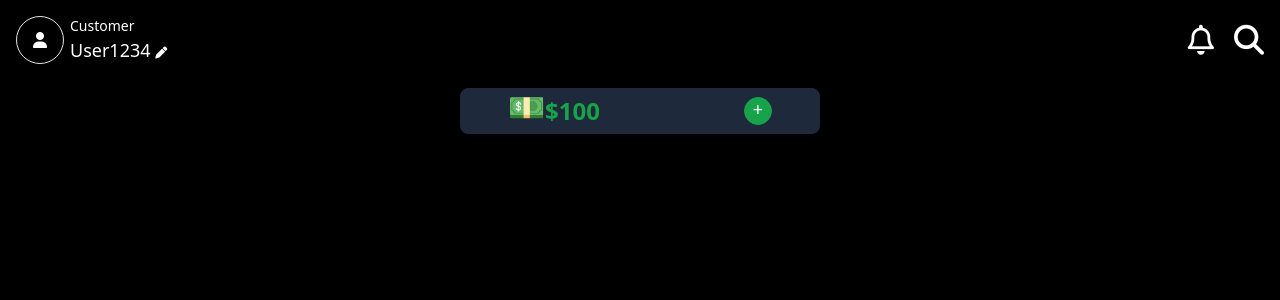
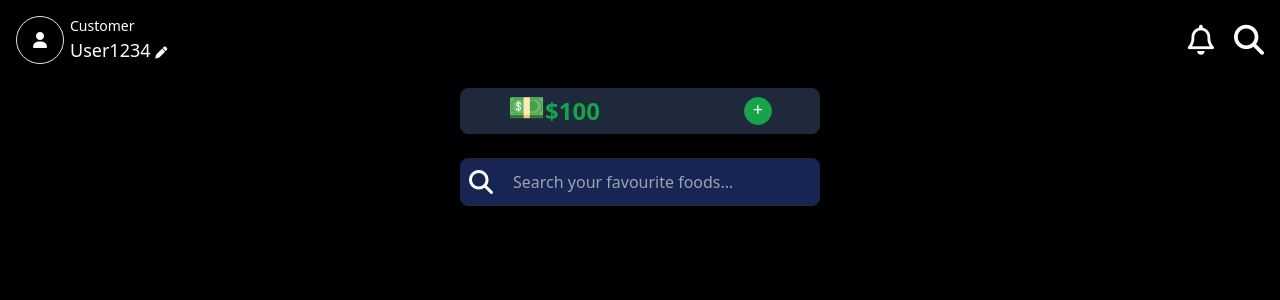
Before and after one commit to mA4rK0/portfolio-Order-Food-App, a React (Vite) app: page / in a window 1280 px wide. Shown: the top 300 px of the page. Built offline with nearby package versions, Linux system fonts and the light colour scheme.

Commit message:
Adding a search bar.

```diff
--- a/src/App.jsx
+++ b/src/App.jsx
@@ -4,6 +4,7 @@ import Notification from "./components/Notification";
 import Search from "./components/Search";
 import FormUsername from "./components/FormUsername";
 import Money from "./components/Money";
+import SearchBar from "./components/SearchBar";
 
 function App() {
   const [isAppear, setAppear] = useState(false);
@@ -33,9 +34,10 @@ function App() {
             <Search />
           </section>
         </section>
-        <section className="border-slate-800 bg-slate-800 justify-center items-center text-white border rounded-lg min-[320px]:w-[360px] mx-auto mt-6">
+        <section className="border-primary bg-primary justify-center items-center text-white border rounded-lg min-[320px]:w-[360px] mx-auto mt-6">
           <Money />
         </section>
+        <SearchBar />
       </section>
       {isAppear && <FormUsername cancel={handleAppear} submit={changeName} setAppear={setAppear} username={username} />}
     </>
--- a/src/components/FormUsername.jsx
+++ b/src/components/FormUsername.jsx
@@ -34,7 +34,7 @@ const FormUsername = ({ cancel, submit, setAppear, username }) => {
             <label htmlFor="name" className="font-bold text-md">
               Name
             </label>
-            <input type="text" onChange={handleChange} value={inputValue} id="name" className="w-full bg-cyan-700 rounded-md p-1 opacity-95 focus:outline-none focus:ring-white focus:ring-1 focus:border-white" />
+            <input type="text" onChange={handleChange} value={inputValue} id="name" className="w-full bg-input rounded-md p-1 opacity-95 focus:outline-none focus:ring-white focus:ring-1 focus:border-white" />
           </section>
           <section className="buttons flex flex-wrap justify-center gap-x-44 mt-5 xl:gap-x-60 lg:gap-x-72 md:gap-x-60 min-[320px]:gap-x-24">
             <button className="border-2 border-white rounded-md px-4 py-1 ease-in-out duration-300 transition hover:bg-yes hover:border-yes" type="submit">
--- a/src/components/Notification.jsx
+++ b/src/components/Notification.jsx
@@ -2,7 +2,9 @@ function Notification() {
   return (
     <>
       <section className="notification">
-        <i className="fa-regular fa-bell"></i>
+        <button>
+          <i className="fa-regular fa-bell"></i>
+        </button>
       </section>
     </>
   );
--- a/src/components/Search.jsx
+++ b/src/components/Search.jsx
@@ -2,7 +2,9 @@ function Search() {
   return (
     <>
       <section className="search">
-        <i className="fa-solid fa-magnifying-glass"></i>
+        <button>
+          <i className="fa-solid fa-magnifying-glass"></i>
+        </button>
       </section>
     </>
   );
--- /dev/null
+++ b/src/components/SearchBar.jsx
@@ -0,0 +1,16 @@
+function SearchBar() {
+  return (
+    <>
+      <form action="">
+        <section className="border-primary h-12 bg-input text-white border rounded-lg min-[320px]:w-[360px] mx-auto mt-6 flex flex-wrap">
+          <button className="pl-2 pr-5 text-2xl">
+            <i className="fa-solid fa-magnifying-glass"></i>
+          </button>
+          <input type="text" className="w-[84%] focus:outline-none rounded-lg bg-input" placeholder="Search your favourite foods..." />
+        </section>
+      </form>
+    </>
+  );
+}
+
+export default SearchBar;
--- a/tailwind.config.js
+++ b/tailwind.config.js
@@ -6,6 +6,8 @@ export default {
       colors: {
         yes: "#16a34a",
         no: "#dc2626",
+        input: "#172554",
+        primary: "#1e293b",
       },
     },
   },
```
